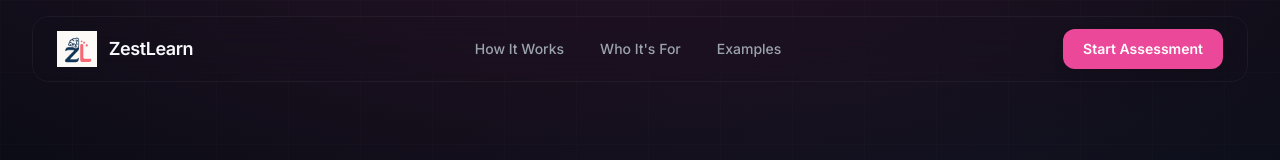
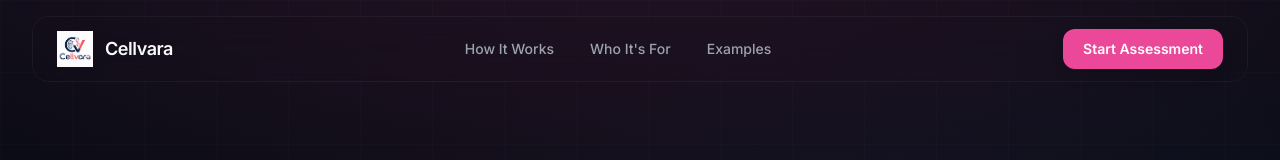
Before and after one commit to PRONGS-CHIRAG/Zestlearn_mvp_cursor, a Next.js app: page / in a window 1280 px wide. Shown: the top 160 px of the page. Built offline with nearby package versions, Linux system fonts and the light colour scheme; no server answers.

Commit message:
feat: replace ZestLearn logo and brand with Cellvara logo
Update all instances of ZestLearn logo and name with Cellvara across UI

Co-authored-by: Chirag Natesh Vijay <31549342+PRONGS-CHIRAG@users.noreply.github.com>

```diff
--- a/app/assessment/page.tsx
+++ b/app/assessment/page.tsx
@@ -14,14 +14,14 @@ export default function AssessmentPage() {
         <div className="mx-auto flex max-w-4xl items-center justify-between px-6 py-4">
           <Link href="/" className="flex items-center gap-3">
             <Image
-              src="/images/zestlearn-logo.png"
-              alt="ZestLearn"
+              src="/images/cellvara-logo.png"
+              alt="Cellvara"
               width={40}
               height={40}
               className="h-10 w-10"
             />
             <span className="text-lg font-semibold text-foreground">
-              ZestLearn
+              Cellvara
             </span>
           </Link>
           <Link
--- a/components/landing/Footer.tsx
+++ b/components/landing/Footer.tsx
@@ -9,14 +9,14 @@ export function Footer() {
           {/* Logo */}
           <div className="flex items-center gap-3">
             <Image
-              src="/images/zestlearn-logo.png"
-              alt="ZestLearn"
+              src="/images/cellvara-logo.png"
+              alt="Cellvara"
               width={36}
               height={36}
               className="h-9 w-auto"
             />
             <span className="text-lg font-semibold tracking-tight text-foreground">
-              ZestLearn
+              Cellvara
             </span>
           </div>
 
@@ -40,7 +40,7 @@ export function Footer() {
 
           {/* Copyright */}
           <p className="text-sm text-muted-foreground">
-            {new Date().getFullYear()} ZestLearn. All rights reserved.
+            {new Date().getFullYear()} Cellvara. All rights reserved.
           </p>
         </div>
       </div>
--- a/components/landing/Header.tsx
+++ b/components/landing/Header.tsx
@@ -8,14 +8,14 @@ export function Header() {
         <div className="mt-4 flex items-center justify-between rounded-2xl border border-white/5 bg-background/60 px-6 py-3 backdrop-blur-xl">
           <Link href="/" className="flex items-center gap-3 transition-opacity hover:opacity-80">
             <Image
-              src="/images/zestlearn-logo.png"
-              alt="ZestLearn"
+              src="/images/cellvara-logo.png"
+              alt="Cellvara"
               width={44}
               height={44}
               className="h-9 w-auto"
             />
             <span className="text-lg font-semibold tracking-tight text-foreground">
-              ZestLearn
+              Cellvara
             </span>
           </Link>
 
--- a/components/workspace/WorkspaceShell.tsx
+++ b/components/workspace/WorkspaceShell.tsx
@@ -106,8 +106,8 @@ export default function WorkspaceShell({ workspaceId }: Props) {
             <Link href="/" className="group flex items-center gap-2.5 transition-opacity hover:opacity-80">
               <div className="relative">
                 <Image
-                  src="/images/zestlearn-logo.png"
-                  alt="ZestLearn"
+                  src="/images/cellvara-logo.png"
+                  alt="Cellvara"
                   width={36}
                   height={36}
                   className="h-9 w-9"
@@ -115,7 +115,7 @@ export default function WorkspaceShell({ workspaceId }: Props) {
                 <div className="absolute -inset-1 rounded-full bg-rose/20 opacity-0 blur-md transition-opacity group-hover:opacity-100" />
               </div>
               <span className="hidden text-lg font-semibold tracking-tight text-foreground sm:block">
-                ZestLearn
+                Cellvara
               </span>
             </Link>
 
@@ -246,7 +246,7 @@ export default function WorkspaceShell({ workspaceId }: Props) {
 
       <footer className="relative z-10 border-t border-white/[0.06] bg-card/30 backdrop-blur-sm">
         <div className="mx-auto flex max-w-7xl items-center justify-between px-4 py-4 sm:px-6 lg:px-8">
-          <p className="text-xs text-muted-foreground">&copy; {new Date().getFullYear()} ZestLearn. All rights reserved.</p>
+          <p className="text-xs text-muted-foreground">&copy; {new Date().getFullYear()} Cellvara. All rights reserved.</p>
           <div className="flex items-center gap-4">
             <Link href="/help" className="text-xs text-muted-foreground transition-colors hover:text-foreground">
               Help
```
Also changed, not shown: public/images/cellvara-logo.png (added).
